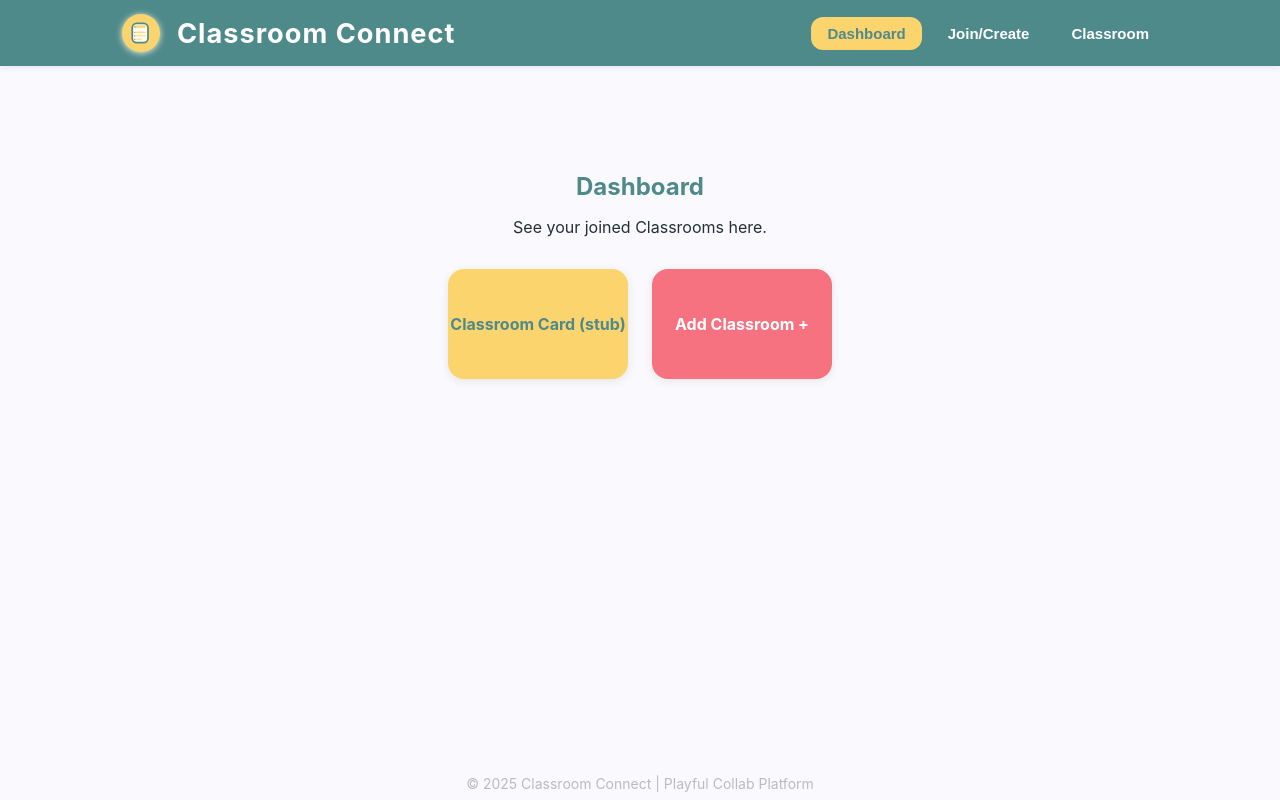
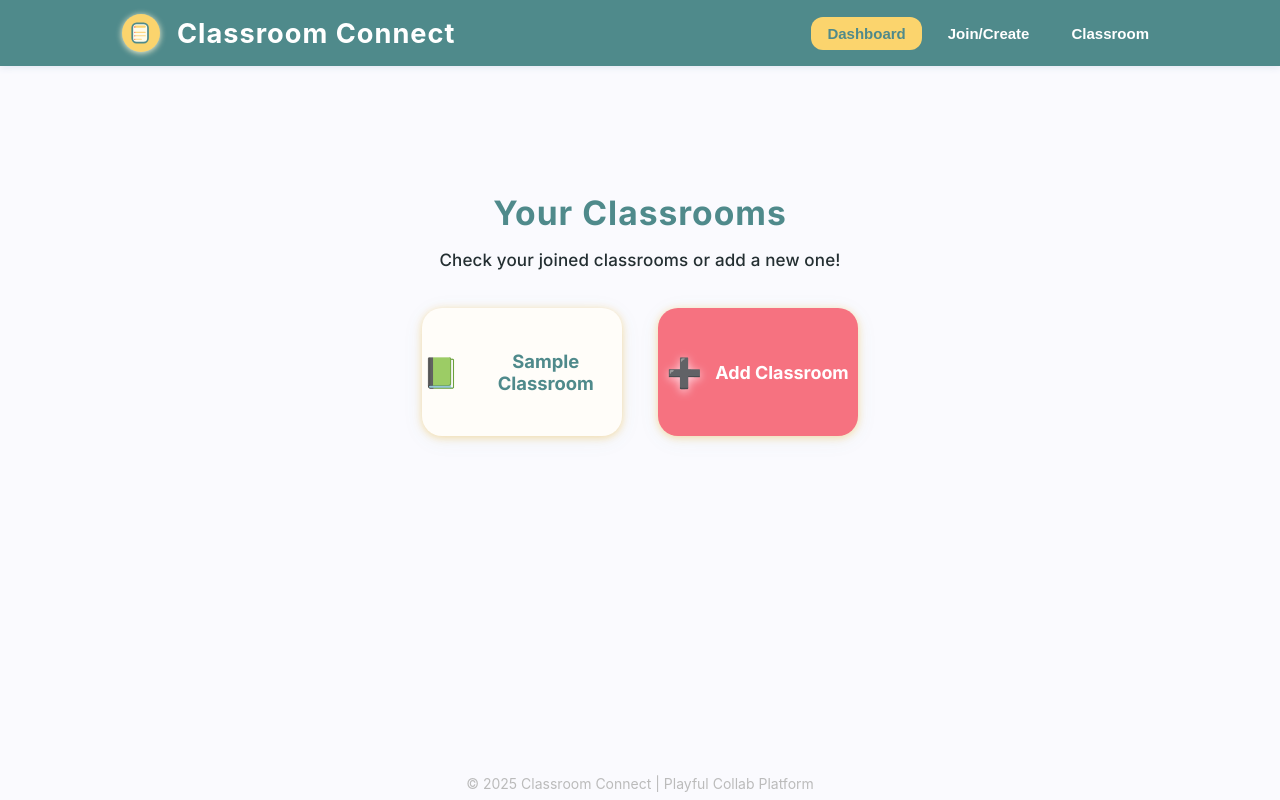
Before and after one commit to Workflow-Manager-admin/classroom-connect-15094-2712ccce, a React (Create React App) app in the folder classroom_connect/: page / in a window 1280 px wide. Built offline with nearby package versions, Linux system fonts and the light colour scheme.

Commit message:
Auto-commit: Changes as of 2025-05-30T16:57:47.816727+00:00

```diff
--- a/classroom_connect/src/ClassroomConnectMainContainer.js
+++ b/classroom_connect/src/ClassroomConnectMainContainer.js
@@ -16,42 +16,136 @@ const colorPalette = {
 
 const fontStack = `'Nunito', 'Quicksand', 'Inter', 'Roboto', 'Helvetica Neue', Arial, sans-serif`;
 
-// Dashboard stub - will eventually list joined classrooms
+/**
+ * Dashboard: Playful, friendly, student card overview with hoverable "Add" card.
+ */
 const Dashboard = () => (
-  <section style={{ textAlign: "center", marginTop: 48 }}>
-    <h2 style={{ color: colorPalette.primary, marginBottom: 16 }}>Dashboard</h2>
-    <p style={{ color: colorPalette.text }}>See your joined Classrooms here.</p>
+  <section
+    style={{
+      textAlign: "center",
+      marginTop: 60,
+      fontFamily: fontStack,
+      background: "transparent"
+    }}
+  >
+    <h2 style={{
+      color: colorPalette.primary,
+      marginBottom: 8,
+      fontWeight: 900,
+      fontFamily: fontStack,
+      fontSize: "2.1rem",
+      letterSpacing: 1
+    }}>
+      Your Classrooms
+    </h2>
+    <p style={{
+      color: colorPalette.text,
+      fontWeight: 500,
+      marginBottom: 25,
+      letterSpacing: 0.15,
+      fontSize: 17
+    }}>Check your joined classrooms or add a new one!</p>
     <div style={{
-      margin: "2rem auto", display: "flex", gap: "1.5rem", justifyContent: "center",
-      flexWrap: "wrap"
+      margin: "2.4rem auto 1.6rem",
+      display: "flex",
+      gap: "2.2rem",
+      justifyContent: "center",
+      flexWrap: "wrap",
+      background: "transparent"
     }}>
-      <div style={{
-        background: colorPalette.secondary,
-        borderRadius: 16,
-        width: 180,
-        height: 110,
+      {/* Example of a joined classroom (stubbed) */}
+      <div
+        style={{
+          background: colorPalette.card,
+          borderRadius: 20,
+          width: 200,
+          height: 128,
           display: "flex",
           alignItems: "center",
           justifyContent: "center",
-        boxShadow: "0 2px 8px #e5e5e5",
-        fontWeight: "bold",
+          boxShadow: colorPalette.shadow,
+          fontWeight: 700,
           color: colorPalette.primary,
-      }}>
-        Classroom Card (stub)
+          fontFamily: fontStack,
+          transition: "transform 0.14s, box-shadow 0.15s",
+          cursor: "pointer",
+          fontSize: "1.15rem",
+          position: "relative"
+        }}
+        tabIndex={0}
+        onMouseOver={e => {
+          e.currentTarget.style.transform = "scale(1.04)";
+          e.currentTarget.style.boxShadow = "0 8px 32px 0 #ffe8bb";
+        }}
+        onMouseOut={e => {
+          e.currentTarget.style.transform = "";
+          e.currentTarget.style.boxShadow = colorPalette.shadow;
+        }}
+        onFocus={e => {
+          e.currentTarget.style.transform = "scale(1.04)";
+          e.currentTarget.style.boxShadow = "0 8px 32px 0 #ffe8bb";
+        }}
+        onBlur={e => {
+          e.currentTarget.style.transform = "";
+          e.currentTarget.style.boxShadow = colorPalette.shadow;
+        }}
+        aria-label="Classroom Example Card"
+      >
+        <span role="img" aria-label="green notebook" style={{ fontSize: "1.6em", marginRight: 10 }}>📗</span>
+        Sample Classroom
       </div>
-      <div style={{
+      {/* Add Classroom Card */}
+      <div
+        style={{
           background: colorPalette.accent,
-        borderRadius: 16,
-        width: 180,
-        height: 110,
+          borderRadius: 20,
+          width: 200,
+          height: 128,
           display: "flex",
           alignItems: "center",
           justifyContent: "center",
-        fontWeight: "bold",
+          fontWeight: 700,
           color: "#fff",
-        boxShadow: "0 2px 8px #e5e5e5",
-      }}>
-        Add Classroom +
+          fontFamily: fontStack,
+          fontSize: "1.12rem",
+          boxShadow: colorPalette.shadow,
+          cursor: "pointer",
+          transition: "transform 0.14s, box-shadow 0.15s, background 0.13s",
+          outline: "none",
+          position: "relative"
+        }}
+        tabIndex={0}
+        aria-label="Add Classroom"
+        onMouseOver={e => {
+          e.currentTarget.style.transform = "scale(1.06)";
+          e.currentTarget.style.background = "#fa4b6a";
+        }}
+        onMouseOut={e => {
+          e.currentTarget.style.transform = "";
+          e.currentTarget.style.background = colorPalette.accent;
+        }}
+        onFocus={e => {
+          e.currentTarget.style.transform = "scale(1.06)";
+          e.currentTarget.style.background = "#fa4b6a";
+        }}
+        onBlur={e => {
+          e.currentTarget.style.transform = "";
+          e.currentTarget.style.background = colorPalette.accent;
+        }}
+      >
+        <span
+          style={{
+            marginRight: 13,
+            fontSize: "1.6em",
+            display: "inline-block",
+            filter: "drop-shadow(0 2px 5px #ffd7e1)"
+          }}
+          role="img"
+          aria-label="add"
+        >
+          ➕
+        </span>
+        Add Classroom
       </div>
     </div>
   </section>
```
Also changed, not shown: 2 other files (tests, documents, lock files or other folders). Lines whose indentation alone changed are shown as unchanged.
